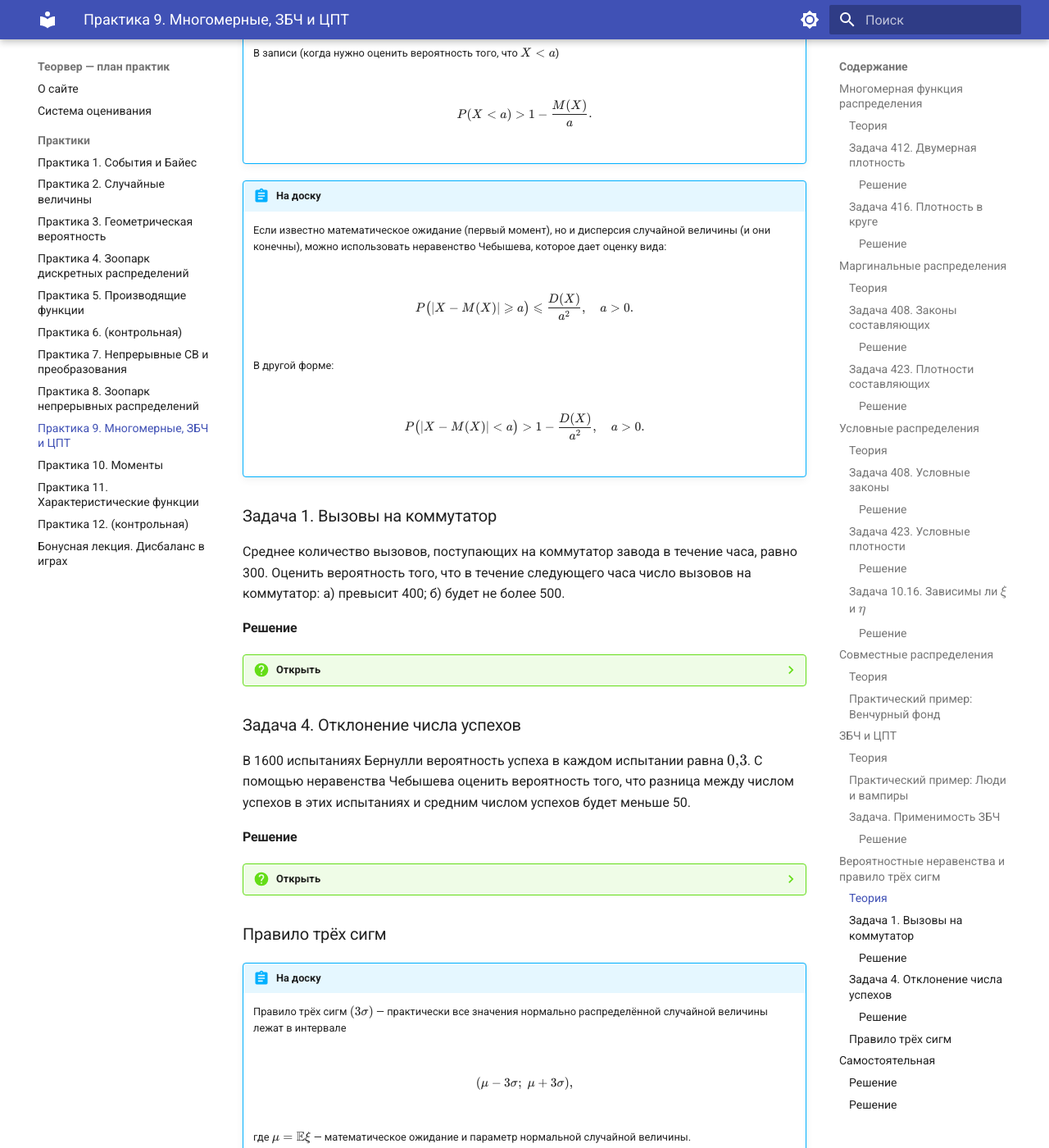
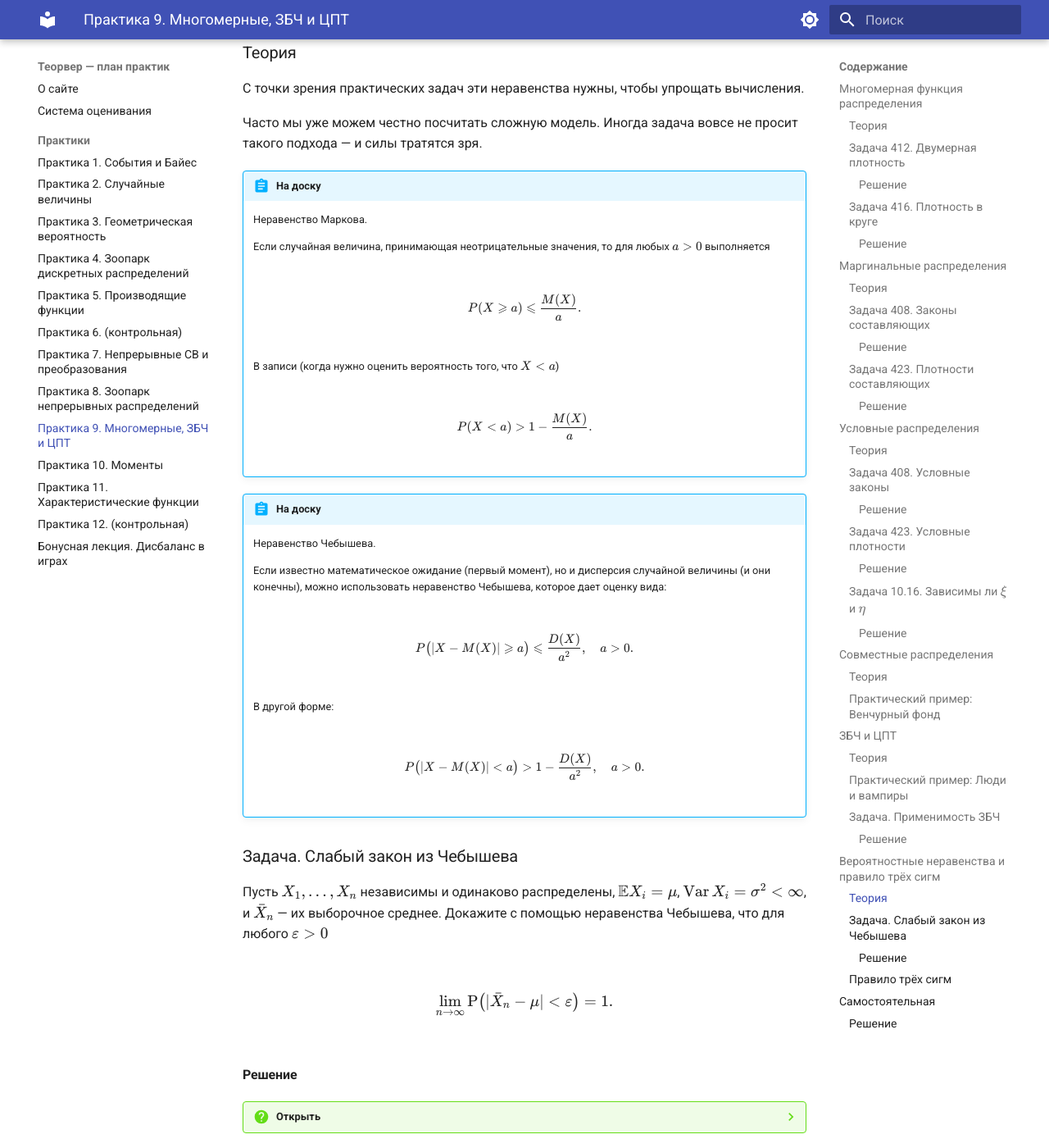
Before and after one commit to paVlaDog/teorver-site, an MkDocs documentation site: the page built from docs/practices/p09.md, in a window 1280 px wide and 1400 px high, scrolled down 11590 px. Shown: the whole window at 82% size. Built offline with MkDocs 1.6.1 and Material for MkDocs 9.7.7, drawn with Linux system fonts in a browser that asks for light colours; some of the changed text lies outside the part shown.

Commit message:
Подписать сильный закон, ЦПТ и неравенства и вывести слабый закон из Чебышева.
Co-authored-by: Cursor <cursoragent@cursor.com>

```diff
--- a/docs/practices/p09.md
+++ b/docs/practices/p09.md
@@ -467,11 +467,24 @@ $$
 
     В таком случае мы говорим, что $\bar X_n$ сходится к $\mu$ по вероятности.
 
+!!! abstract "На доску"
+    Теорема: сильный закон больших чисел / strong law of large numbers.
+
+    Пусть $X_1, X_2, \ldots$ являются i.i.d. случайными величинами с $\mathbb{E}|X_i| < \infty$ и $\mathbb{E} X_i = \mu$. Пусть $\bar X_n$ является соответствующим выборочным средним. Тогда
+
+    $$
+    \mathrm{P}\bigl(\lim_{n \to \infty} \bar X_n = \mu\bigr) = 1.
+    $$
+
+    В таком случае мы говорим, что $\bar X_n$ сходится к $\mu$ почти наверное. Достаточно конечного модуля матожидания.
+
 ### Практический пример: Люди и вампиры
 
 Генеральная совокупность — вероятность 1 к 99 людей и вампиров; выборка — подходим к случайным людям на улице и спрашиваем. ЗБЧ говорит, что среднее выборочное стремится к матожиданию.
 
 !!! abstract "На доску"
+    Теорема: центральная предельная теорема / central limit theorem.
+
     Пусть $X_1, \ldots, X_n$ есть последовательность независимых одинаково распределённых случайных величин, имеющих конечные математическое ожидание $\mu$ и дисперсию $\sigma^2$. Пусть также
 
     $$
@@ -540,6 +553,8 @@ $$
 Часто мы уже можем честно посчитать сложную модель. Иногда задача вовсе не просит такого подхода — и силы тратятся зря.
 
 !!! abstract "На доску"
+    Неравенство Маркова.
+
     Если случайная величина, принимающая неотрицательные значения, то для любых $a > 0$ выполняется
 
     $$
@@ -553,6 +568,8 @@ $$
     $$
 
 !!! abstract "На доску"
+    Неравенство Чебышева.
+
     Если известно математическое ожидание (первый момент), но и дисперсия случайной величины (и они конечны), можно использовать неравенство Чебышева, которое дает оценку вида:
 
     $$
@@ -565,23 +582,34 @@ $$
     P\bigl(|X - M(X)| < a\bigr) > 1 - \frac{D(X)}{a^2}, \quad a > 0.
     $$
 
-### Задача 1. Вызовы на коммутатор
+### Задача. Слабый закон из Чебышева
 
-Среднее количество вызовов, поступающих на коммутатор завода в течение часа, равно 300. Оценить вероятность того, что в течение следующего часа число вызовов на коммутатор: а) превысит 400; б) будет не более 500.
+Пусть $X_1, \ldots, X_n$ независимы и одинаково распределены, $\mathbb{E} X_i = \mu$, $\mathrm{Var}\, X_i = \sigma^2 < \infty$, и $\bar X_n$ — их выборочное среднее. Докажите с помощью неравенства Чебышева, что для любого $\varepsilon > 0$
+
+$$
+\lim_{n \to \infty} \mathrm{P}\bigl(|\bar X_n - \mu| < \varepsilon\bigr) = 1.
+$$
 
 #### Решение
 
 ??? question "Открыть"
-    Неравенство Маркова.
+    Среднее выборочного среднего равно $\mu$. По независимости дисперсии складываются, множитель $1/n$ выносится квадратом:
 
-### Задача 4. Отклонение числа успехов
+    $$
+    \mathrm{Var}\, \bar X_n = \frac{n\sigma^2}{n^2} = \frac{\sigma^2}{n}.
+    $$
 
-В 1600 испытаниях Бернулли вероятность успеха в каждом испытании равна $0{,}3$. С помощью неравенства Чебышева оценить вероятность того, что разница между числом успехов в этих испытаниях и средним числом успехов будет меньше 50.
+    Неравенство Чебышева для $\bar X_n$ и уровня $\varepsilon$ даёт
 
-#### Решение
+    $$
+    \mathrm{P}\bigl(|\bar X_n - \mu| \geqslant \varepsilon\bigr) \leqslant \frac{\sigma^2}{n\varepsilon^2}.
+    $$
 
-??? question "Открыть"
-    Неравенство Чебышева для биномиального распределения.
+    Правая часть стремится к нулю, поэтому
+
+    $$
+    \mathrm{P}\bigl(|\bar X_n - \mu| < \varepsilon\bigr) \geqslant 1 - \frac{\sigma^2}{n\varepsilon^2} \to 1.
+    $$
 
 ### Правило трёх сигм
 
@@ -600,27 +628,6 @@ $$
 
 ## Самостоятельная
 
-**3 минуты.** Генератор обеспечивает выходное напряжение, которое может отклоняться от номинального на значение, не превышающее 1 В, с вероятностью $0{,}95$. Какие значения дисперсии выходного напряжения можно ожидать?
-
-#### Решение
-
-??? question "Открыть"
-    Пусть $X$ — величина выходного напряжения. Применим неравенство Чебышева $P\bigl(|X - MX| < \varepsilon\bigr) \geqslant 1 - DX/\varepsilon^2$. Подставляя наши данные $\varepsilon = 1$, $P = 0{,}95$, имеем:
-
-    $$
-    0{,}95 = P\bigl(|X - MX| < 1\bigr) \geqslant 1 - D(X)/1^2,
-    $$
-
-    $$
-    1 - D(X) \leqslant 0{,}95,
-    $$
-
-    $$
-    D(X) \geqslant 0{,}05.
-    $$
-
-    Ответ: дисперсия не менее $0{,}05$ В$^2$.
-
 **6 минут.** **425.** Плотность совместного распределения непрерывной двумерной случайной величины $f(x, y) = \cos x \cdot \cos y$ в квадрате $0 \leqslant x \leqslant \pi/2$, $0 \leqslant y \leqslant \pi/2$; вне квадрата $f(x, y) = 0$. Доказать, что составляющие $X$ и $Y$ независимы.
 
 #### Решение
```
